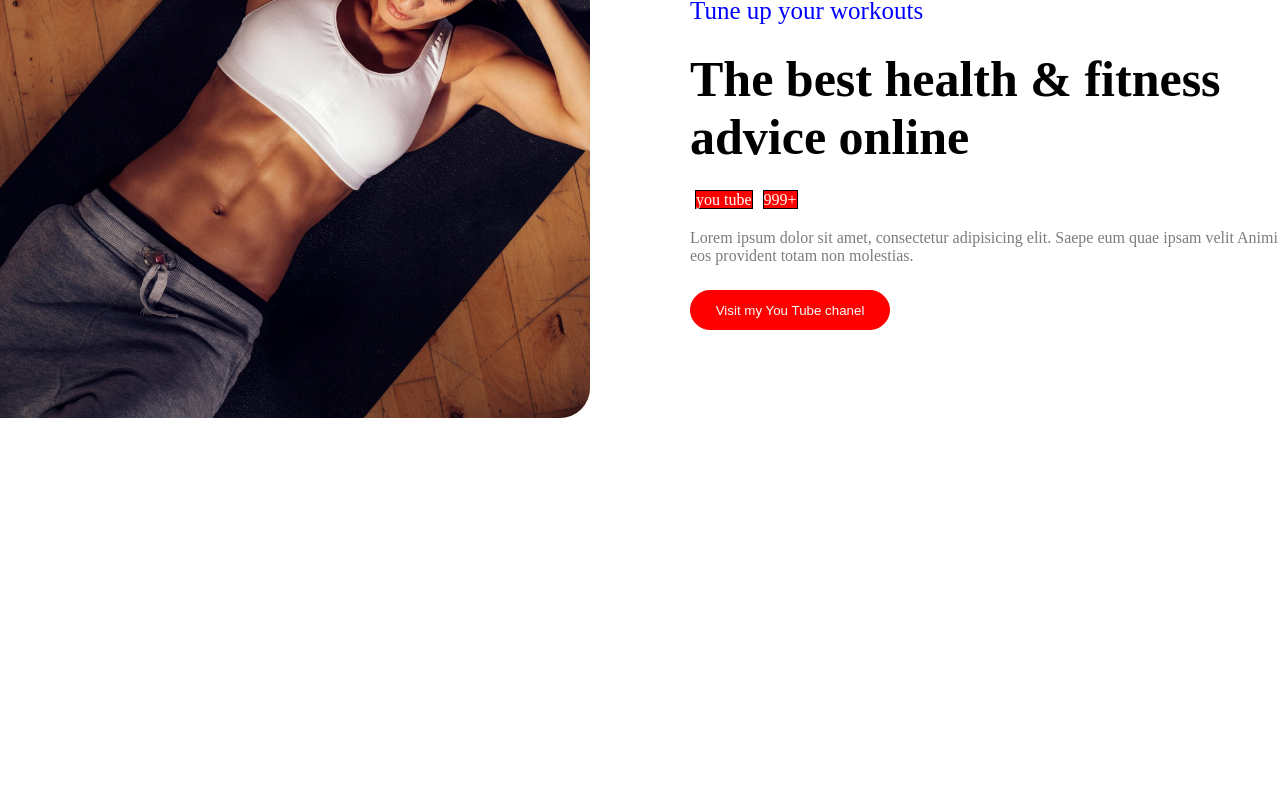
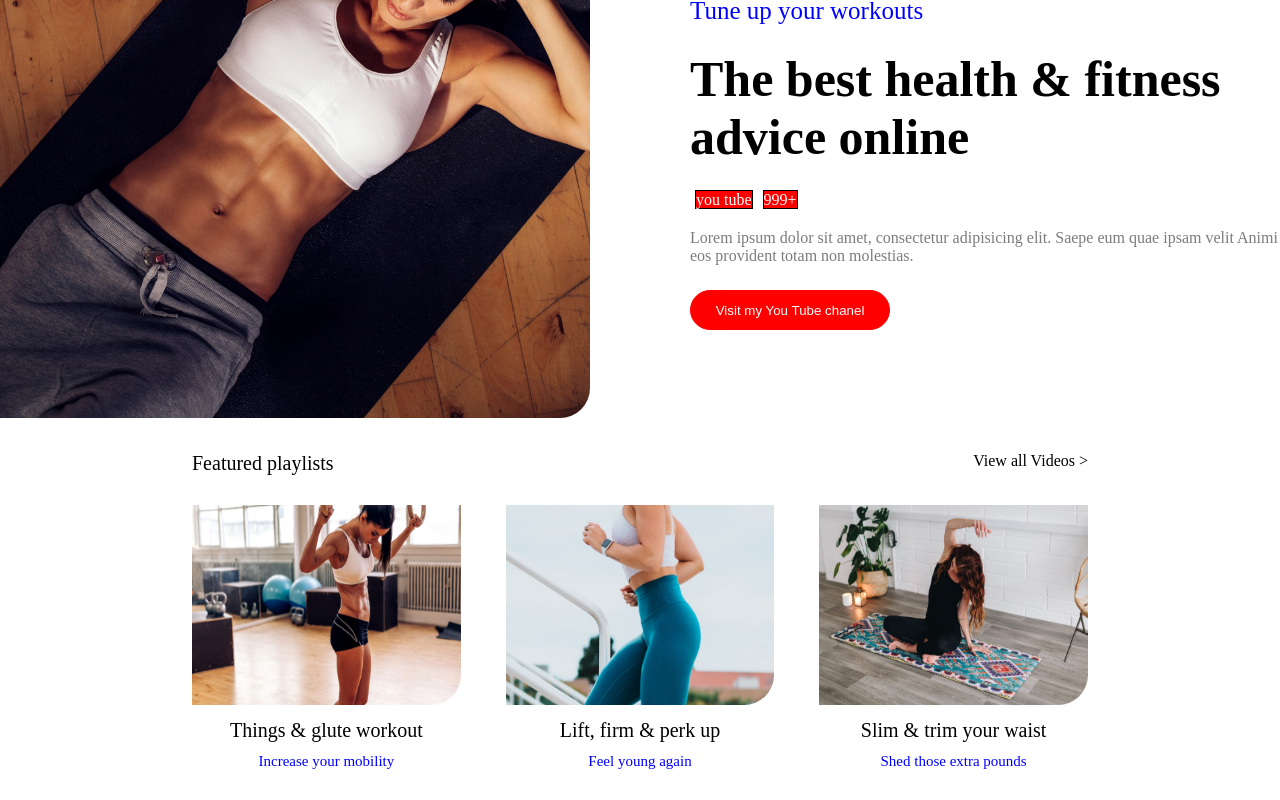
Before and after one commit to marcomaione/proj-html-vuejs, a Vue app: page / in a window 1280 px wide. Shown: the part 1483-2283 px from the top of the page. Before the commit the page ends 1905 px from the top, so only its background shows below. Built offline with nearby package versions, Linux system fonts and the light colour scheme.

Commit message:
aggiornamento

```diff
--- a/src/components/MyMain.vue
+++ b/src/components/MyMain.vue
@@ -1,7 +1,7 @@
 <template>
     <div>
         <section>
-            <div class="row">
+            <div class="row-2">
                 <div class="left">
                     <img src="../assets/avada-img/service15-2x.jpg" alt="">
                 </div>
@@ -15,7 +15,29 @@
                 </div>
             </div>
         </section>
-
+        <section>
+            <div class="row-3">
+                <span>Featured playlists</span>
+                <a href="#">View all Videos > </a>
+            </div>
+            <div class="row-3">
+                <div class="slide">
+                    <img src="../assets/avada-img/video2-2x.jpg" alt="">
+                    <p>Things & glute workout</p>
+                    <span>Increase your mobility</span>
+                </div>
+                <div class="slide">
+                    <img src="../assets/avada-img/video7-2x.jpg" alt="">
+                    <p>Lift, firm & perk up</p>
+                    <span>Feel young again</span>
+                </div>
+                <div class="slide">
+                    <img src="../assets/avada-img/video9-2x.jpg" alt="">
+                    <p>Slim & trim your waist</p>
+                    <span>Shed those extra pounds</span>
+                </div>
+            </div>
+        </section>
     </div>
 </template>
 
@@ -27,7 +49,10 @@ export default {
 </script>
 
 <style lang="scss">
-.row {
+section {
+    width: 100%;
+}
+.row-2 {
     display: flex;
     .left {
     width: 50%;
@@ -74,6 +99,36 @@ export default {
     }
 
 }
+.row-3 {
+    width: 70%;
+    margin: 30px auto;
+    display: flex;
+    justify-content: space-between;
+    span {
+        font-size: 20px;
+    }
+    a {
+        text-decoration: none;
+        color: black;
+    }
+    .slide {
+        width: 30%;
+        text-align: center;
+        img {
+        width:100%;
+        height: 200px;
+        border-radius: 0px 0px 30px 0px;
+        }
+        p {
+            font-size: 20px;
+            margin: 10px 0px;
+        }
+        span {
+            color: blue;
+            font-size: 15px;
+        }
+    }
+}
 
 
 </style>
```
